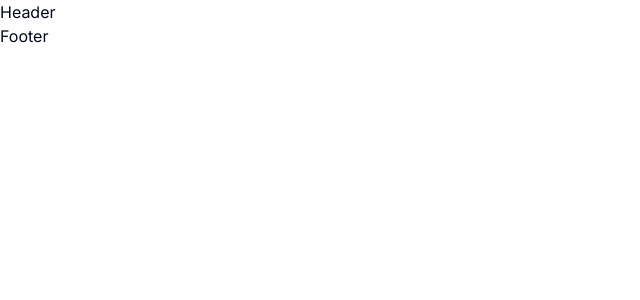
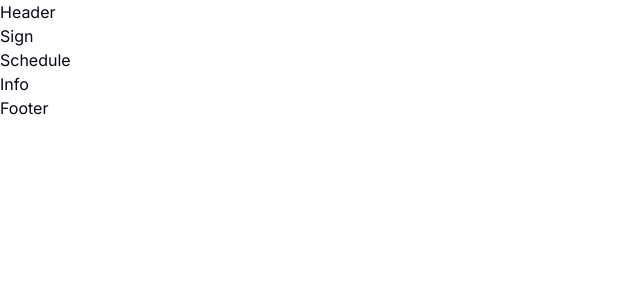
Before and after one commit to guesung/Yakukhwa, a Next.js app: page / in a window 1280 px wide. Shown: the top 300 px of the page, without its empty margins (0-640 px from the left). Built offline with nearby package versions, Linux system fonts and the light colour scheme.

Commit message:
feat : 폴더 구조 세팅

```diff
--- /dev/null
+++ b/src/app/(pc)/components/main/InfoSection.tsx
@@ -0,0 +1,3 @@
+export default function InfoSection() {
+  return <div>Info</div>;
+}
--- /dev/null
+++ b/src/app/(pc)/components/main/ScheduleSection.tsx
@@ -0,0 +1,3 @@
+export default function ScheduleSection() {
+  return <div>Schedule</div>;
+}
--- /dev/null
+++ b/src/app/(pc)/components/main/SignSection.tsx
@@ -0,0 +1,3 @@
+export default function SignSection() {
+  return <div>Sign</div>;
+}
--- a/src/app/(pc)/page.tsx
+++ b/src/app/(pc)/page.tsx
@@ -1,3 +1,13 @@
+import InfoSection from "./components/main/InfoSection";
+import ScheduleSection from "./components/main/ScheduleSection";
+import SignSection from "./components/main/SignSection";
+
 export default function page() {
-  return <div></div>;
+  return (
+    <main>
+      <SignSection />
+      <ScheduleSection />
+      <InfoSection />
+    </main>
+  );
 }
```
